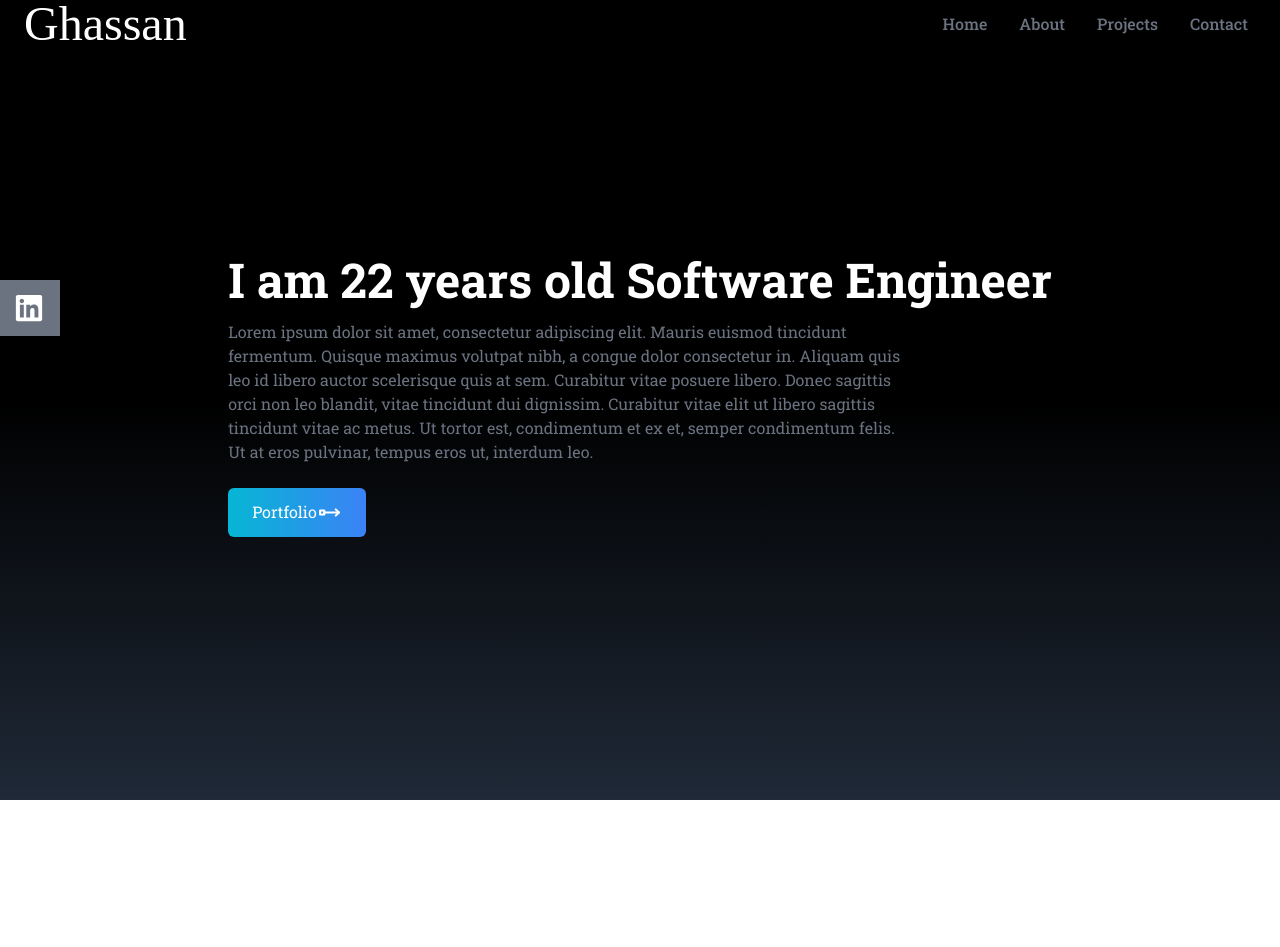
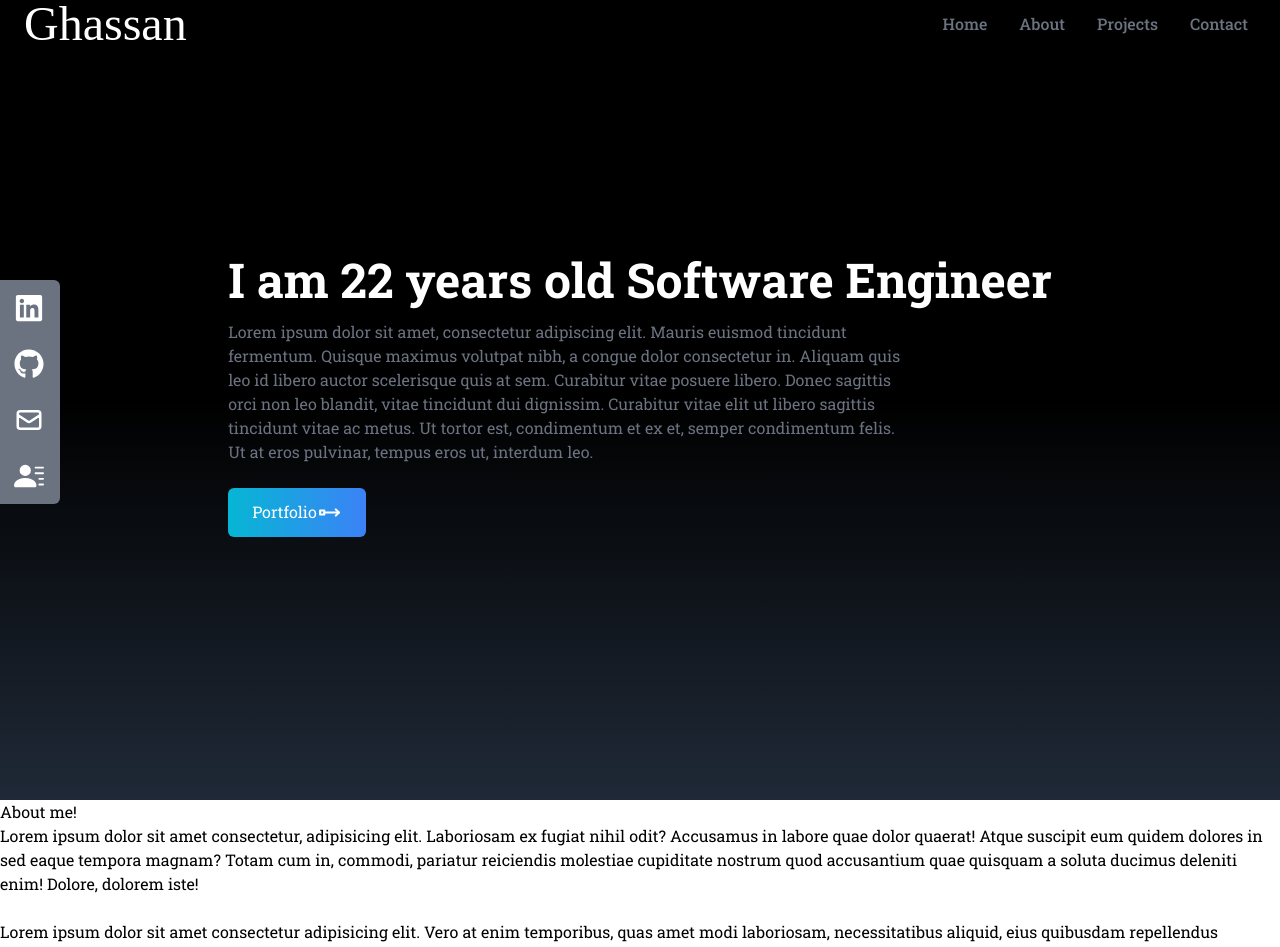
Before and after one commit to Ghassan-Awdali/portfolio, a React (Create React App) app: page / in a window 1280 px wide. Shown: the top 947 px of the page. Before the commit the page ends 800 px from the top, so only its background shows below. Built offline with nearby package versions, Linux system fonts and the light colour scheme; a web font is replaced by a local one.

Commit message:
social links finished up, hidden on smaller screens, backbone for about page

```diff
--- a/src/App.js
+++ b/src/App.js
@@ -1,6 +1,7 @@
 import NavBar from "./components/NavBar";
 import Home from "./components/Home";
 import Socials from "./components/Socials";
+import About from "./components/About";
 
 
 function App() {
@@ -9,6 +10,7 @@ function App() {
      <NavBar/>
      <Home/>
      <Socials/>
+     <About/>
     </div>
   );
 }
--- /dev/null
+++ b/src/components/About.jsx
@@ -0,0 +1,23 @@
+import React from 'react'
+
+const About = () => {
+  return (
+    <div>
+
+        <div>
+            <div>
+                <p>About me!</p>
+            </div>
+
+            <p>
+                Lorem ipsum dolor sit amet consectetur, adipisicing elit. Laboriosam ex fugiat nihil odit? Accusamus in labore quae dolor quaerat! Atque suscipit eum quidem dolores in sed eaque tempora magnam? Totam cum in, commodi, pariatur reiciendis molestiae cupiditate nostrum quod accusantium quae quisquam a soluta ducimus deleniti enim! Dolore, dolorem iste!
+            </p>
+
+            <br />
+            <p>Lorem ipsum dolor sit amet consectetur adipisicing elit. Vero at enim temporibus, quas amet modi laboriosam, necessitatibus aliquid, eius quibusdam repellendus ducimus nihil cum? Nisi alias quasi aperiam officia nemo sed facere, rem fuga. Laborum, suscipit! Consequuntur qui ad iusto fugiat odit aut, reiciendis quidem laboriosam minima eligendi perferendis itaque.</p>
+        </div>
+    </div>
+  )
+}
+
+export default About
--- a/src/components/Socials.jsx
+++ b/src/components/Socials.jsx
@@ -6,19 +6,82 @@ import {BsFillPersonLinesFill} from 'react-icons/bs'
 
 
 const Socials = () => {
+
+  const links = [
+
+    {
+        id: 1,
+        child:
+        (<>
+        LinkedIn <FaLinkedin size={30}/>
+        </>),
+        href: 'https://linkedin.com',
+        style: 'rounded-tr-md'
+
+    },
+
+    {
+        id: 2,
+        child:
+        (<>
+        GitHub <FaGithub size={30}/>
+        </>),
+        href: 'https://github.com',
+
+
+    },
+
+    {
+        id: 3,
+        child:
+        (<>
+        Email <HiOutlineMail size={30}/>
+        </>),
+        href: 'mailto:awdalig@gmail.com',
+
+
+    },
+
+    {
+        id: 4,
+        child:
+        (<>
+        Resume <BsFillPersonLinesFill size={30}/>
+        </>),
+        href: '/resume.pdf',
+        style: 'rounded-br-md',
+        download: true,
+    },
+
+
+    ];
+
+
+
   return (
-    <div className='flex flex-col top-[35%] left-0 fixed'><ul>
-        <li className='flex justify-between items-center w-40 h-14 px-4 ml-[-100px]  hover:ml-[-10px] hover:rounded-md duration-300 bg-gray-500'>
-            <a href='' className='flex justify-between items-center w-full text-white'>
-                <>
-                LinkedIn <FaLinkedin size={30}/>
+    <div className='hidden lg:flex flex-col top-[35%] left-0 fixed'>
+      <ul>
 
-                </>
-            </a>
+        {links.map(({id,child,href,style,download}) => (
+
+        <li className={'flex justify-between items-center w-40 h-14 px-4 ml-[-100px]  hover:ml-[-10px] hover:rounded-md duration-300 bg-gray-500' +
+         ' ' + style}>
+          <a href= {href} className='flex justify-between items-center w-full text-white'
+          download = {download}
+          target = '_blank'
+          rel='noreferrer'
+
+          >
+            {child}
+          </a>
         </li>
+
+
+
+        ))}
         </ul>
     </div>
   )
-}
+        }
 
 export default Socials
```
